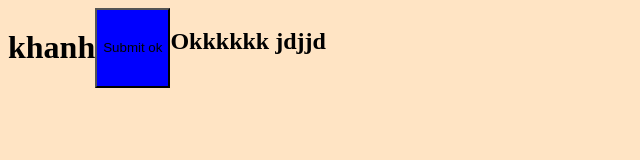
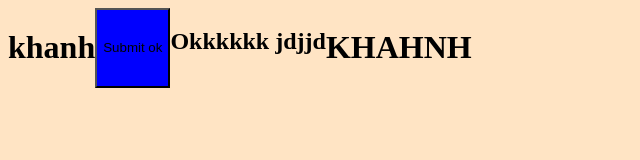
Before and after one commit to NamKhanh1998/Learn-Git, a plain HTML site: page index.html in a window 1280 px wide. Shown: the whole page, without its empty margins (0-640 px from the left). Drawn offline with Linux system fonts and the light colour scheme.

Commit message:
Update index.html

```diff
--- a/index.html
+++ b/index.html
@@ -13,5 +13,6 @@
     <h1>khanh</h1>
     <button>Submit ok</button>
     <h2>Okkkkkk jdjjd</h2>
+    <h1>KHAHNH</h1>
 </body>
 </html>
```
